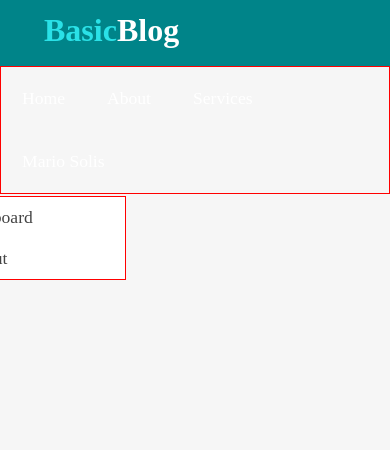
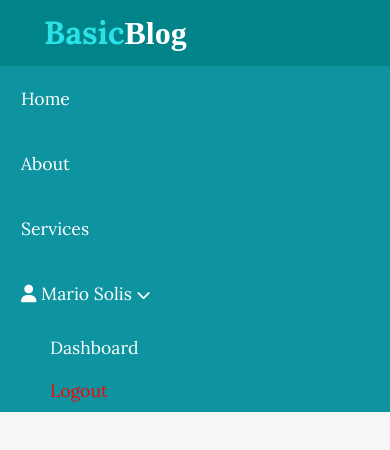
Before and after one commit to sonsolis/sonsolis, a plain HTML site: page index.html in a window 390 px wide. Drawn offline with Linux system fonts and the light colour scheme; a web font is replaced by a local one.

Commit message:
Navbar has been configured to adjust when the window size changes for different device resolutions and screen sizes.

```diff
--- a/css/style.css
+++ b/css/style.css
@@ -37,7 +37,6 @@ header ul {
     margin: 0px;
     padding: 0px;
     list-style: none;
-    border: 1px solid red;
 }
 
 header ul li {
@@ -49,17 +48,24 @@ header ul li ul {
     position: absolute;
     top: 66px;
     right: 0px;
-    width: 180px;
+    width: 172px;
+    display: none;
+}
+
+header ul li:hover ul {
+    display: block;
 }
 
 header ul li ul li {
     width: 100%;
-
 }
 
-header ul li ul li:hover {
+header ul li ul li a.logout {
+    color: red;
+}
+
+header ul li ul li a:hover {
     background: #d5d6d6;
-
 }
 
 header ul li ul li a {
@@ -83,3 +89,35 @@ header ul li a:hover{
 header .menu-toggle {
     display: none;
 }
+
+/* MEDIA QUERIES */
+@media only screen and (max-width: 750px) {
+    header ul {
+        width: 100%;
+        background: #0E94A0;
+
+    }
+
+    header ul li {
+        width: 100%;
+
+    }
+
+    header ul li ul {
+        position: static;
+        display: block;
+        width: 100%;
+        background: inherit;
+    }
+
+    header ul li ul li a {
+        padding: 10px;
+        background: #0E94A0;
+        color: white;
+        padding-left: 50px;
+    }
+
+    header ul li ul li a.logout {
+        color: red;
+    }
+}
--- a/index.html
+++ b/index.html
@@ -6,6 +6,11 @@
 
     <!-- Font Awesome -->
     <script src="https://kit.fontawesome.com/0e22e90dd2.js" crossorigin="anonymous"></script>
+
+    <!-- Google Fonts -->
+    <link rel="preconnect" href="https://fonts.googleapis.com">
+    <link rel="preconnect" href="https://fonts.gstatic.com" crossorigin>
+    <link href="https://fonts.googleapis.com/css2?family=Candal&family=Lora:ital,wght@0,400..700;1,400..700&display=swap" rel="stylesheet">
 
     <!-- Custom Style -->
     <link rel="stylesheet" href="css/style.css">
@@ -27,7 +32,11 @@
             <li><a href="#">Login</a></li> -->
 
             <li>
-                <a href="#">Mario Solis</a>
+                <a href="#">
+                    <i class="fa fa-user"></i>
+                    Mario Solis
+                    <i class="fa fa-chevron-down" style="font-size: .8em;"></i>
+                </a>
                 <ul>
                     <li><a href = "#">Dashboard</a></li>
                     <li><a href = "#" class="logout">Logout</a></li>
```
Also changed, not shown: 1 other file.
